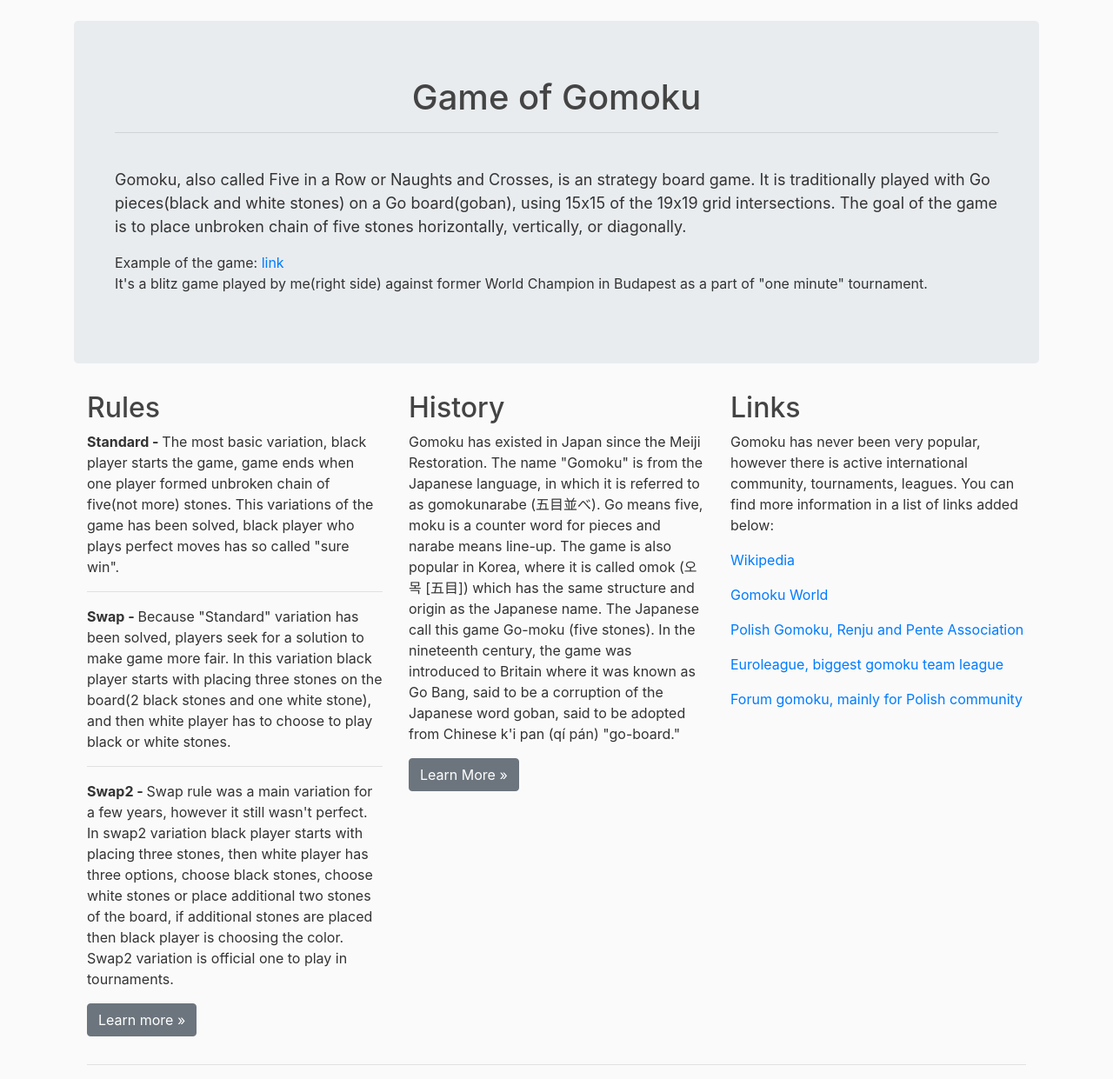
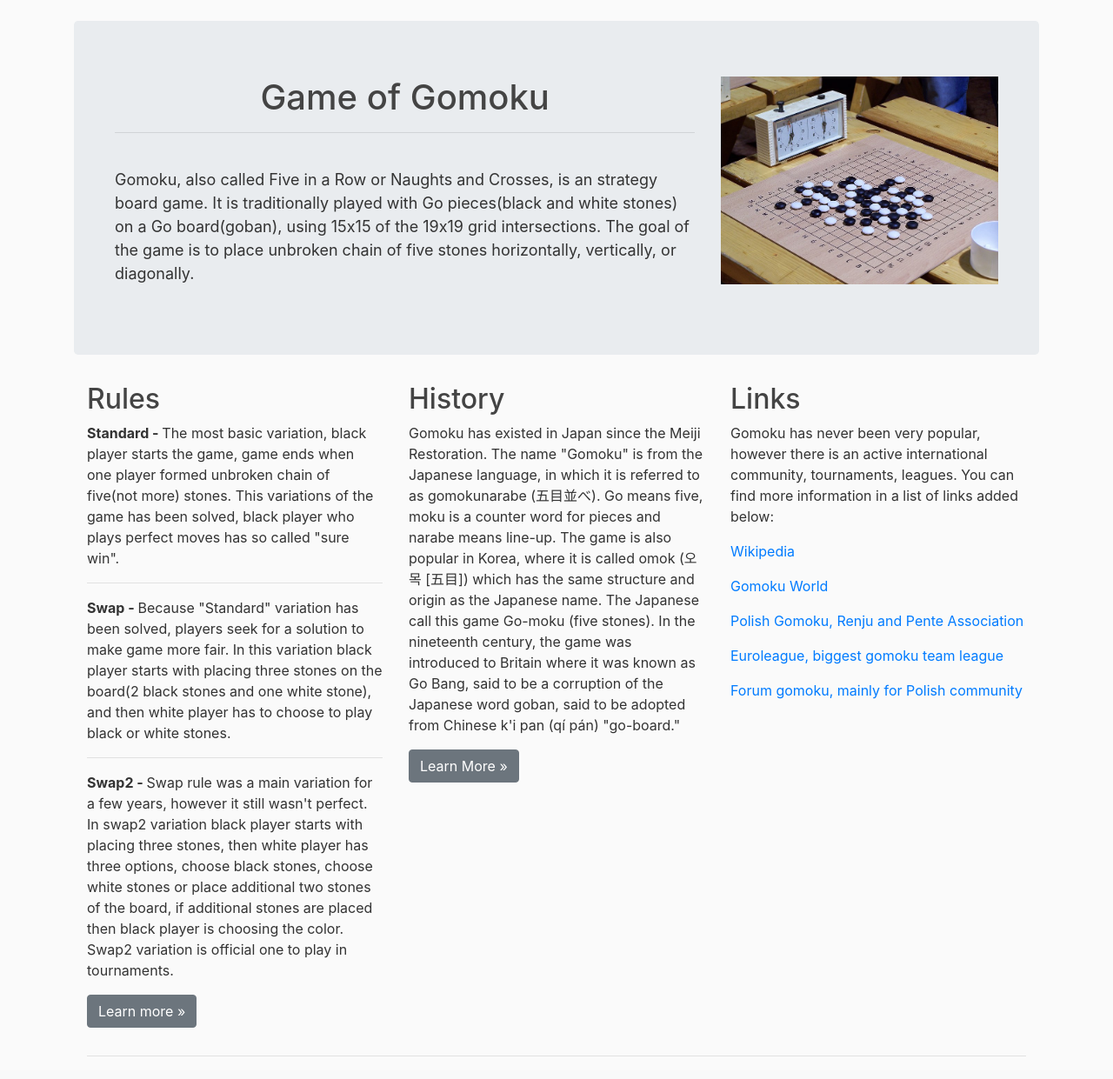
Before and after one commit to adam-harmasz/gomoku_v_0_2, a Django app: page /about in a window 1280 px wide. Shown: the part 56-1297 px from the top of the page at 87% size. After the commit the page ends 1271 px from the top, so only its background shows below. Run offline with Django 3.2, Linux system fonts and the light colour scheme; the visitor is signed in with stand-in values (Sample User, id 1); some libraries are stand-ins or nearby versions.

Commit message:
clean email fix, added modal for displaying pictures

```diff
--- a/accounts/forms.py
+++ b/accounts/forms.py
@@ -9,17 +9,18 @@ User = get_user_model()
 
 class UserRegisterForm(forms.ModelForm):
     # Form for user registration with email, and user validation
-    email = forms.EmailField()
+    email = forms.EmailField(required=True)
     password = forms.CharField(required=True,
                                label='Password',
                                widget=forms.PasswordInput)
     password2 = forms.CharField(required=True,
                                 label='Repeat password',
                                 widget=forms.PasswordInput,)
+    first_name = forms.CharField(required=False)
 
     class Meta:
         model = User
-        fields = ('username', 'email',)
+        fields = ('username', 'email', 'first_name')
 
     def clean_username(self):
         # username validation
@@ -42,6 +43,7 @@ class UserRegisterForm(forms.ModelForm):
             print('email')
             raise ValidationError(
                 f'that email address {email} is already taken')
+        return email
 
     def clean_password2(self):
         password = self.cleaned_data['password']
--- a/accounts/views.py
+++ b/accounts/views.py
@@ -32,6 +32,7 @@ class RegisterView(View):
             User.objects.create_user(
                 username=cd['username'],
                 email=cd['email'],
+                first_name=cd.get('first_name'),
                 password=cd['password']
             )
             username = form.cleaned_data.get('username')
--- a/core/templates/core/about.html
+++ b/core/templates/core/about.html
@@ -19,9 +19,22 @@
     </style>
 {% endblock style %}
 {% block content %}
+    <!-- Modal -->
+    <div class="modal fade" id="img-modal" tabindex="-1" role="dialog" aria-labelledby="exampleModalLabel" aria-hidden="true">
+        <div class="modal-dialog modal-dialog-centered modal-lg" role="document">
+            <div class="modal-content">
+                <div class="modal-body">
+                    <img src="{% static 'config/img/introduction_of_gomoku_002.jpg' %}" style="max-height: 100%; max-width: 100%">
+                </div>
+            </div>
+        </div>
+    </div>
+
     <!-- Main jumbotron for a primary marketing message or call to action -->
     <div class="jumbotron">
         <div class="container">
+            <div class="row">
+                <div class="col-md-8">
                     <h1 class="text-center">Game of Gomoku</h1>
                     <hr>
                     <br />
@@ -32,9 +45,13 @@
                         The goal of the game is to place unbroken chain of five stones horizontally, vertically, or diagonally.
                     </p>
                     <p>
-                Example of the game: <a href="https://youtu.be/GURL2B07hLw"> link</a><br />
-                It's a blitz game played by me(right side) against former World Champion in Budapest as a part of "one minute" tournament.
+
                     </p>
+                </div>
+                <div class="col-md-4">
+                    <img src="{% static 'config/img/introduction_of_gomoku_002.jpg' %}" style="max-height: 100%; max-width: 100%" data-toggle="modal" data-target="#img-modal">
+                </div>
+            </div>
         </div>
     </div>
     <div class="container">
@@ -79,7 +96,7 @@
             <div class="col-md-4">
             <h2>Links</h2>
             <p>
-                Gomoku has never been very popular, however there is active international community, tournaments, leagues.
+                Gomoku has never been very popular, however there is an active international community, tournaments, leagues.
                 You can find more information in a list of links added below:
                 <p>
                     <a href="https://en.wikipedia.org/wiki/Gomoku">Wikipedia</a>
```
Also changed, not shown: core/templates/core/home.html (+19 -5 lines), config/static/config/img/introduction_of_gomoku_002.jpg (added). Lines whose indentation alone changed are shown as unchanged.
